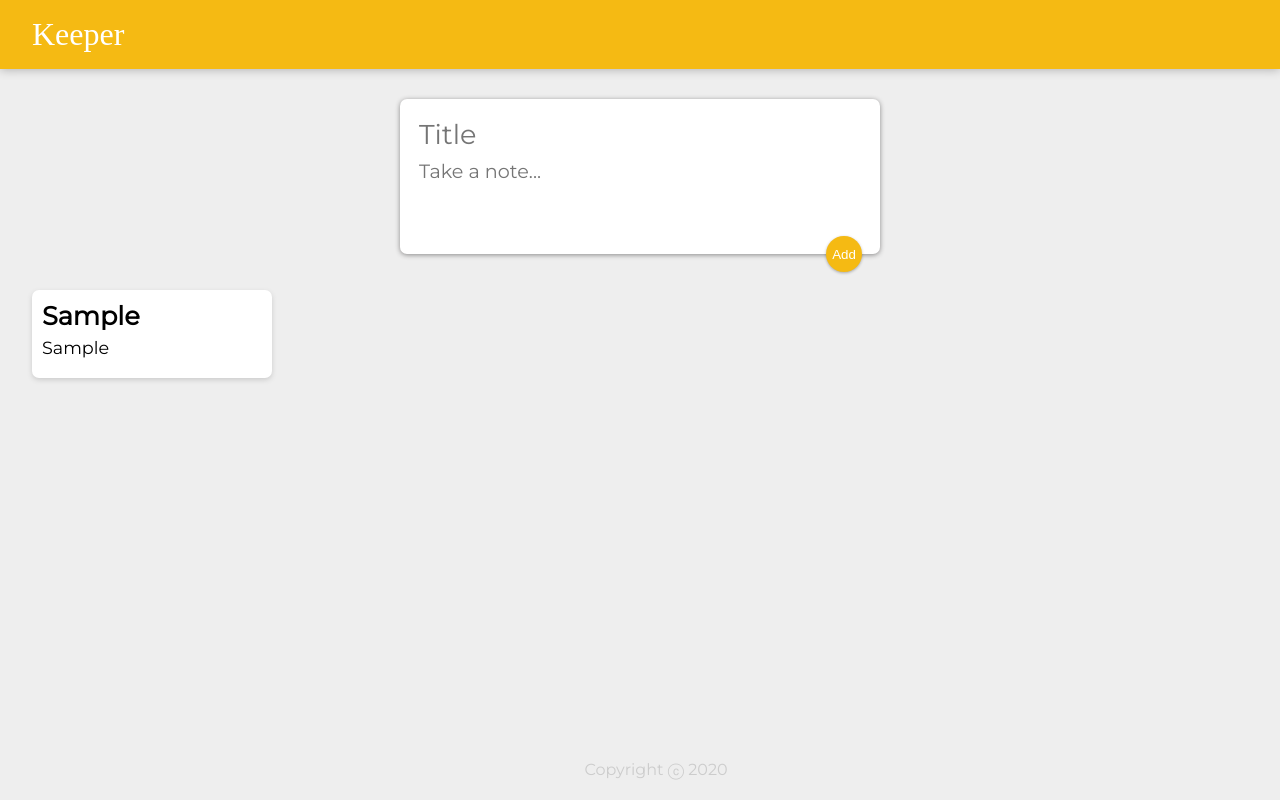
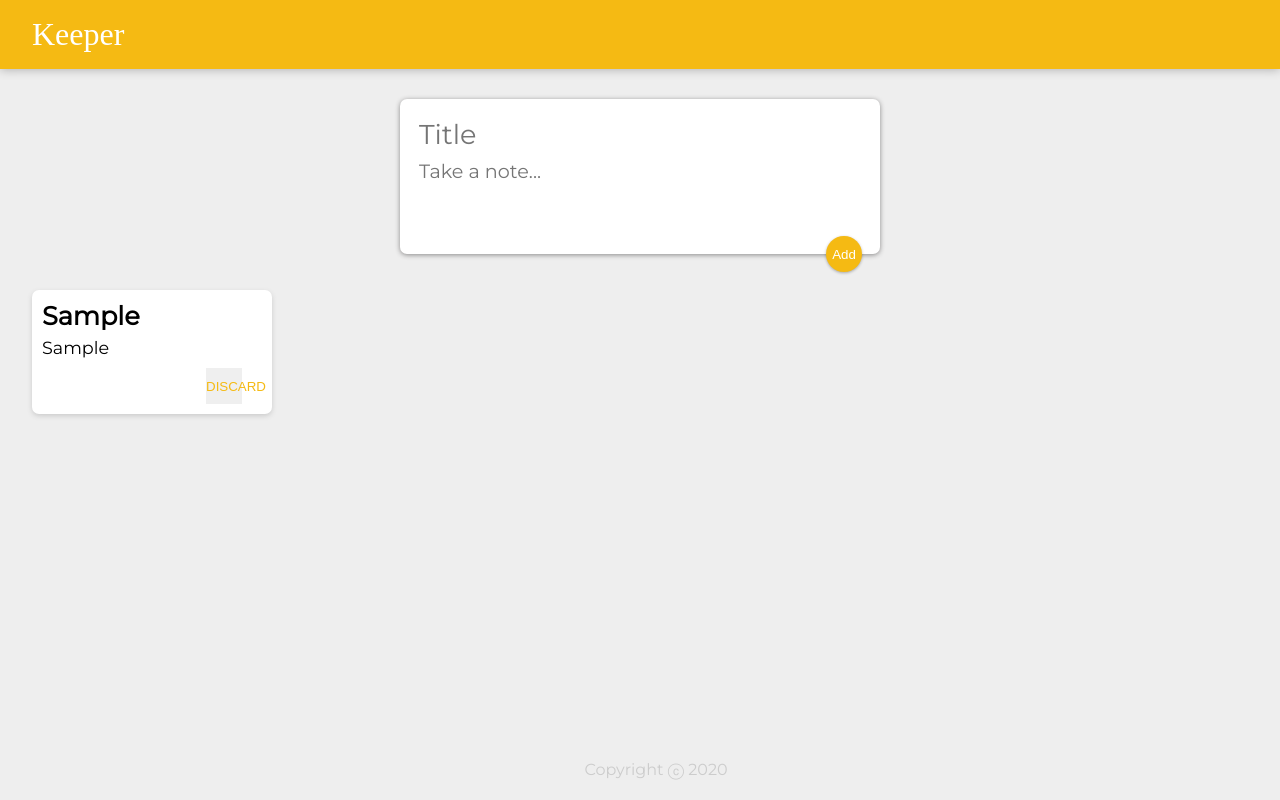
Before and after one commit to reedgrlu/Keeper, a React (Create React App) app: page / in a window 1280 px wide. Both pictures are taken after typing "Sample", "Sample" into the empty fields and a click on the button "Add". Built offline with nearby package versions, Linux system fonts and the light colour scheme; a web font is replaced by a local one.

Commit message:
Added discard button and added its onClick behavior to pass the props.id as an input to props.onDiscard()

```diff
--- a/src/components/Note.jsx
+++ b/src/components/Note.jsx
@@ -1,11 +1,18 @@
 import React from "react";
 
-function Note(props){
+function Note(props) {
     return (
-    <div className="note">
-        <h1>{props.title}</h1>
-        <p>{props.content}</p>
-    </div>)
+        <div className="note">
+            <h1>{props.title}</h1>
+            <p>{props.content}</p>
+            <button
+                onClick={() => {
+                    props.onDiscard(props.id);
+                }}
+            >
+                DISCARD
+      </button>
+        </div>)
 }
 
 export default Note;
```
